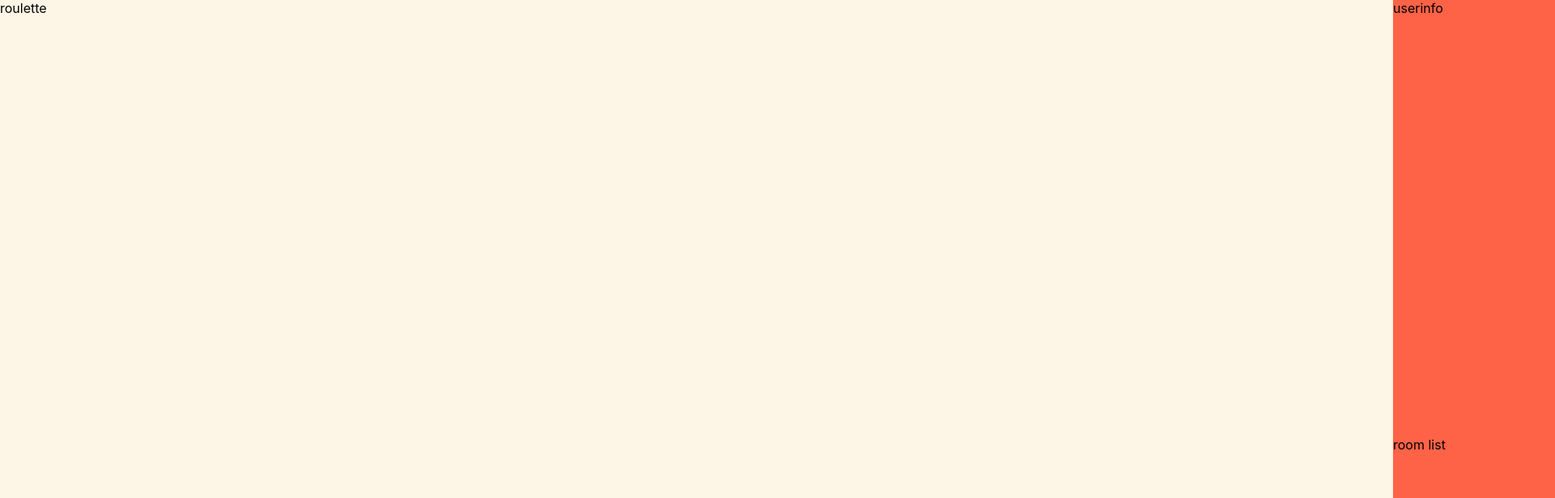
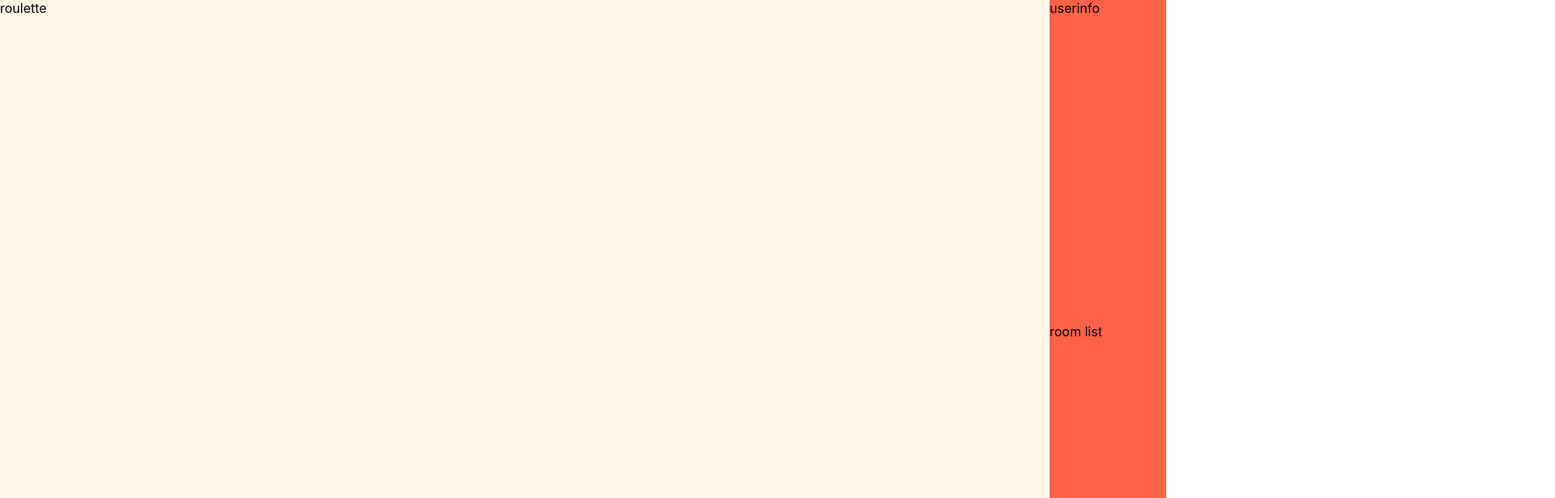
Before and after one commit to Comp-ACT/random-lunch-menu-front, a React (Create React App) app: page / in a window 1280 px wide. Shown: the top 616 px of the page at 81% size, 1920 px wide, since content can reach past the window. Built offline with nearby package versions, Linux system fonts and the light colour scheme.

Commit message:
Fill all page and modify absolute to relative

```diff
--- a/src/components/common/RoomList.jsx
+++ b/src/components/common/RoomList.jsx
@@ -2,7 +2,7 @@ import Colors from '../../assets/colors';
 
 function RoomList() {
   return (
-    <div style={{ background: Colors.CORAL, width: 200, height: '50%' }}>
+    <div style={{ background: Colors.CORAL, height: '50%' }}>
       room list
     </div>
   );
--- a/src/components/common/Roulette.jsx
+++ b/src/components/common/Roulette.jsx
@@ -2,7 +2,7 @@ import Colors from '../../assets/colors/index';
 
 function Roulette() {
   return (
-    <div style={{ background: Colors.OLDLACE, width: 1720, height: '100%' }}>
+    <div style={{ background: Colors.OLDLACE, height: '100%' }}>
       roulette
     </div>
   );
--- a/src/components/common/UserInformation.jsx
+++ b/src/components/common/UserInformation.jsx
@@ -2,7 +2,7 @@ import Colors from '../../assets/colors';
 
 function UserInformation() {
   return (
-    <div style={{ background: Colors.CORAL, width: 200, height: '50%' }}>
+    <div style={{ background: Colors.CORAL, height: '50%' }}>
       userinfo
     </div>
   );
--- a/src/components/pages/Home.jsx
+++ b/src/components/pages/Home.jsx
@@ -4,11 +4,18 @@ import RoomList from '../common/RoomList';
 
 function Home() {
   return (
-    <div style={{ display: 'flex', width: 1920, height: 1080 }}>
-      <div>
+    <div style={{
+      display: 'flex',
+      minWidth: 1440,
+      minHeight: 720,
+      width: '100vw',
+      height: '100vh',
+    }}
+    >
+      <div style={{ width: '90%' }}>
         <Roulette />
       </div>
-      <div>
+      <div style={{ width: '10%' }}>
         <UserInformation />
         <RoomList />
       </div>
```
